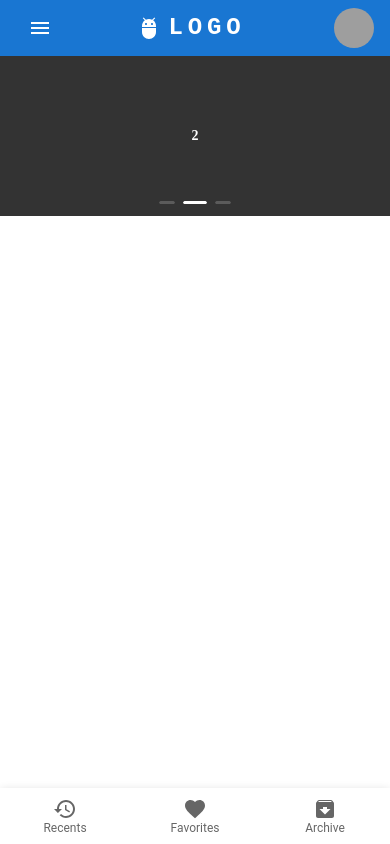
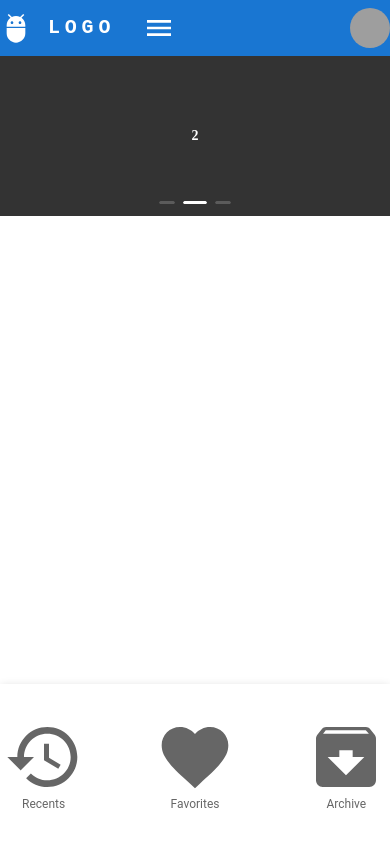
Before and after one commit to SinJungho/Code-Campus_FE, a React app: page / in a window 390 px wide. Built offline with nearby package versions, Linux system fonts and the light colour scheme; grey boxes are pictures that could not be loaded.

Commit message:
design: 헤더,푸터 모바일 사이즈 작업

```diff
--- a/src/Layout/AppBar.tsx
+++ b/src/Layout/AppBar.tsx
@@ -1,28 +1,34 @@
-import * as React from 'react';
-import AppBar from '@mui/material/AppBar';
-import Box from '@mui/material/Box';
-import Toolbar from '@mui/material/Toolbar';
-import IconButton from '@mui/material/IconButton';
-import Typography from '@mui/material/Typography';
-import Menu from '@mui/material/Menu';
-import MenuIcon from '@mui/icons-material/Menu';
-import Container from '@mui/material/Container';
-import Avatar from '@mui/material/Avatar';
-import Button from '@mui/material/Button';
-import Tooltip from '@mui/material/Tooltip';
-import MenuItem from '@mui/material/MenuItem';
-import AdbIcon from '@mui/icons-material/Adb';
+import * as React from "react";
+import AppBar from "@mui/material/AppBar";
+import Box from "@mui/material/Box";
+import Toolbar from "@mui/material/Toolbar";
+import IconButton from "@mui/material/IconButton";
+import Typography from "@mui/material/Typography";
+import Menu from "@mui/material/Menu";
+import MenuIcon from "@mui/icons-material/Menu";
+import Container from "@mui/material/Container";
+import Avatar from "@mui/material/Avatar";
+import Button from "@mui/material/Button";
+import Tooltip from "@mui/material/Tooltip";
+import MenuItem from "@mui/material/MenuItem";
+import AdbIcon from "@mui/icons-material/Adb";
+import { createTheme, useMediaQuery } from "@mui/material";
 
-const pages = ['Products', 'Pricing', 'Blog'];
-const settings = ['Profile', 'Account', 'Dashboard', 'Logout'];
+const pages = ["Products", "Pricing", "Blog"];
+const settings = ["Profile", "Account", "Dashboard", "Logout"];
 
 function ResponsiveAppBar() {
-  const [anchorElNav, setAnchorElNav] = React.useState<null | HTMLElement>(null);
-  const [anchorElUser, setAnchorElUser] = React.useState<null | HTMLElement>(null);
+  const [anchorElNav, setAnchorElNav] = React.useState<null | HTMLElement>(
+    null
+  );
+  const [anchorElUser, setAnchorElUser] = React.useState<null | HTMLElement>(
+    null
+  );
 
   const handleOpenNavMenu = (event: React.MouseEvent<HTMLElement>) => {
     setAnchorElNav(event.currentTarget);
   };
+
   const handleOpenUserMenu = (event: React.MouseEvent<HTMLElement>) => {
     setAnchorElUser(event.currentTarget);
   };
@@ -35,30 +41,31 @@ function ResponsiveAppBar() {
     setAnchorElUser(null);
   };
 
+  const theme = createTheme();
+  const isMobile = useMediaQuery(theme.breakpoints.down("sm"));
+
   return (
     <AppBar position="static">
-      <Container maxWidth="xl">
       <Toolbar disableGutters>
-          <AdbIcon sx={{ display: { xs: 'none', md: 'flex' }, mr: 1 }} />
+        <AdbIcon sx={{ fontSize: isMobile ? "2rem" : "5rem", mr: 2 }} />
         <Typography
-            variant="h6"
+          variant={isMobile ? "h6" : "h1"}
           noWrap
           component="a"
-            href="#app-bar-with-responsive-menu"
+          href="#"
           sx={{
             mr: 2,
-              display: { xs: 'none', md: 'flex' },
-              fontFamily: 'monospace',
+            fontFamily: "monospace",
             fontWeight: 700,
-              letterSpacing: '.3rem',
-              color: 'inherit',
-              textDecoration: 'none',
+            letterSpacing: ".3rem",
+            color: "inherit",
+            textDecoration: "none",
           }}
         >
           LOGO
         </Typography>
 
-          <Box sx={{ flexGrow: 1, display: { xs: 'flex', md: 'none' } }}>
+        <Box sx={{ flexGrow: 1, display: { xs: "flex", md: "none" } }}>
           <IconButton
             size="large"
             aria-label="account of current user"
@@ -67,24 +74,24 @@ function ResponsiveAppBar() {
             onClick={handleOpenNavMenu}
             color="inherit"
           >
-              <MenuIcon />
+            <MenuIcon sx={{ fontSize: isMobile ? "2rem" : "3rem" }} />
           </IconButton>
           <Menu
             id="menu-appbar"
             anchorEl={anchorElNav}
             anchorOrigin={{
-                vertical: 'bottom',
-                horizontal: 'left',
+              vertical: "bottom",
+              horizontal: "left",
             }}
             keepMounted
             transformOrigin={{
-                vertical: 'top',
-                horizontal: 'left',
+              vertical: "top",
+              horizontal: "left",
             }}
             open={Boolean(anchorElNav)}
             onClose={handleCloseNavMenu}
             sx={{
-                display: { xs: 'block', md: 'none' },
+              display: { xs: "block", md: "none" },
             }}
           >
             {pages.map((page) => (
@@ -94,31 +101,13 @@ function ResponsiveAppBar() {
             ))}
           </Menu>
         </Box>
-          <AdbIcon sx={{ display: { xs: 'flex', md: 'none' }, mr: 1 }} />
-          <Typography
-            variant="h5"
-            noWrap
-            component="a"
-            href="#app-bar-with-responsive-menu"
-            sx={{
-              mr: 2,
-              display: { xs: 'flex', md: 'none' },
-              flexGrow: 1,
-              fontFamily: 'monospace',
-              fontWeight: 700,
-              letterSpacing: '.3rem',
-              color: 'inherit',
-              textDecoration: 'none',
-            }}
-          >
-            LOGO
-          </Typography>
-          <Box sx={{ flexGrow: 1, display: { xs: 'none', md: 'flex' } }}>
+
+        <Box sx={{ flexGrow: 1, display: { xs: "none", md: "flex" } }}>
           {pages.map((page) => (
             <Button
               key={page}
               onClick={handleCloseNavMenu}
-                sx={{ my: 2, color: 'white', display: 'block' }}
+              sx={{ my: 2, color: "white", display: "block" }}
             >
               {page}
             </Button>
@@ -128,21 +117,21 @@ function ResponsiveAppBar() {
         <Box sx={{ flexGrow: 0 }}>
           <Tooltip title="Open settings">
             <IconButton onClick={handleOpenUserMenu} sx={{ p: 0 }}>
-                <Avatar alt="Remy Sharp" src="/static/images/avatar/2.jpg" />
+              <Avatar alt="User Avatar" src="/static/images/avatar/2.jpg" />
             </IconButton>
           </Tooltip>
           <Menu
-              sx={{ mt: '45px' }}
+            sx={{ mt: "45px" }}
             id="menu-appbar"
             anchorEl={anchorElUser}
             anchorOrigin={{
-                vertical: 'top',
-                horizontal: 'right',
+              vertical: "top",
+              horizontal: "right",
             }}
             keepMounted
             transformOrigin={{
-                vertical: 'top',
-                horizontal: 'right',
+              vertical: "top",
+              horizontal: "right",
             }}
             open={Boolean(anchorElUser)}
             onClose={handleCloseUserMenu}
@@ -155,8 +144,8 @@ function ResponsiveAppBar() {
           </Menu>
         </Box>
       </Toolbar>
-      </Container>
     </AppBar>
   );
 }
+
 export default ResponsiveAppBar;
--- a/src/Layout/BottomNavigation.tsx
+++ b/src/Layout/BottomNavigation.tsx
@@ -1,31 +1,54 @@
-import * as React from 'react';
-import Paper from '@mui/material/Paper';
-import BottomNavigation from '@mui/material/BottomNavigation';
-import BottomNavigationAction from '@mui/material/BottomNavigationAction';
-import ArchiveIcon from '@mui/icons-material/Archive';
-import RestoreIcon from '@mui/icons-material/Restore';
-import FavoriteIcon from '@mui/icons-material/Favorite';
+import * as React from "react";
+import Paper from "@mui/material/Paper";
+import BottomNavigation from "@mui/material/BottomNavigation";
+import BottomNavigationAction from "@mui/material/BottomNavigationAction";
+import ArchiveIcon from "@mui/icons-material/Archive";
+import RestoreIcon from "@mui/icons-material/Restore";
+import FavoriteIcon from "@mui/icons-material/Favorite";
+import { ThemeProvider, createTheme, useMediaQuery } from "@mui/material";
 
 export default function LabelBottomNavigation() {
-  const [value, setValue] = React.useState('recents');
+  const [value, setValue] = React.useState("recents");
 
   const handleChange = (event: React.SyntheticEvent, newValue: string) => {
     setValue(newValue);
   };
+  const theme = createTheme();
+  const isMobile = useMediaQuery(theme.breakpoints.down("lg"));
 
   return (
-    <Paper sx={{ position: 'fixed', bottom: 0, left: 0, right: 0 }} elevation={3}>
+    <Paper
+      sx={{ position: "fixed", bottom: 0, left: 0, right: 0 }}
+      elevation={3}
+    >
+      <ThemeProvider theme={theme}>
         <BottomNavigation
           showLabels
+          sx={{
+            height: isMobile ? "10rem" : "5rem",
+            gap: isMobile ? "4rem" : "1rem",
+          }}
           value={value}
           onChange={(event, newValue) => {
             setValue(newValue);
           }}
         >
-        <BottomNavigationAction label="Recents" icon={<RestoreIcon />} />
-        <BottomNavigationAction label="Favorites" icon={<FavoriteIcon />} />
-        <BottomNavigationAction label="Archive" icon={<ArchiveIcon />} />
+          <BottomNavigationAction
+            label="Recents"
+            icon={<RestoreIcon sx={{ fontSize: isMobile ? "5rem" : "2rem" }} />}
+          />
+          <BottomNavigationAction
+            label="Favorites"
+            icon={
+              <FavoriteIcon sx={{ fontSize: isMobile ? "5rem" : "2rem" }} />
+            }
+          />
+          <BottomNavigationAction
+            label="Archive"
+            icon={<ArchiveIcon sx={{ fontSize: isMobile ? "5rem" : "2rem" }} />}
+          />
         </BottomNavigation>
+      </ThemeProvider>
     </Paper>
   );
 }
--- a/src/Layout/index.tsx
+++ b/src/Layout/index.tsx
@@ -3,7 +3,7 @@ import * as S from "./styled";
 import Header from "./Header";
 import Footer from "./Footer";
 import { Content } from "antd/es/layout/layout";
-import { Box } from "@mui/material";
+import { Box, CssBaseline } from "@mui/material";
 import LabelBottomNavigation from "./BottomNavigation";
 import ResponsiveAppBar from "./AppBar";
 
@@ -13,10 +13,13 @@ interface LayoutProps {
 
 const Layout: React.FC<LayoutProps> = ({ children }) => {
   return (
-    <S._Layout sx={{ flexGrow: 1 }}>
-      <ResponsiveAppBar/>
-      {children}
-      <LabelBottomNavigation/>
+    <S._Layout>
+      <ResponsiveAppBar />
+      <Box component="main" sx={{ flexGrow: 1 }}>
+        {children}
+      </Box>
+
+      <LabelBottomNavigation />
     </S._Layout>
   );
 };
--- a/src/Layout/styled.ts
+++ b/src/Layout/styled.ts
@@ -5,9 +5,9 @@ import { Box } from "@mui/material";
 
 export const _Layout = styled(Box)`
   background-color: #fff;
-  display: flex;
-  flex-direction:column;
+  /* flex-direction: column; */
   align-items: center;
+  min-height: 100vh;
 `;
 
 export const _Header = styled(Header)`
@@ -17,10 +17,10 @@ export const _Header = styled(Header)`
   align-items: center;
   padding: 0;
   background-color: transparent;
-  img{
+  img {
   }
-  .ant-menu{
-    li{
+  .ant-menu {
+    li {
       user-select: none;
     }
   }
@@ -57,25 +57,25 @@ export const footer_bottom = styled.div`
   display: flex;
   width: 60%;
   justify-content: space-between;
-  .footer_bottom_left{
+  .footer_bottom_left {
     display: flex;
     flex-direction: column;
   }
-  .footer_info_top{
+  .footer_info_top {
     display: flex;
     padding: 0;
     margin-bottom: 8px;
     list-style: none;
     align-items: center;
-    a{
+    a {
       text-decoration: none;
       font-size: 12px;
       color: #bdbdbd;
       font-weight: 700;
-    line-height: 1.5;
+      line-height: 1.5;
     }
   }
-  .footer_info_top li+li:before {
+  .footer_info_top li + li:before {
     display: inline-block;
     content: "|";
     color: #bdbdbd;
@@ -84,11 +84,11 @@ export const footer_bottom = styled.div`
     font-size: 12px;
     line-height: 1.5;
   }
-  .footer_info_bottom{
+  .footer_info_bottom {
     font-size: 12px;
     line-height: 1.5;
     color: #bdbdbd;
-    a{
+    a {
       text-decoration: none;
       font-size: 12px;
       color: #bdbdbd;
```
Lines whose indentation alone changed are shown as unchanged.
